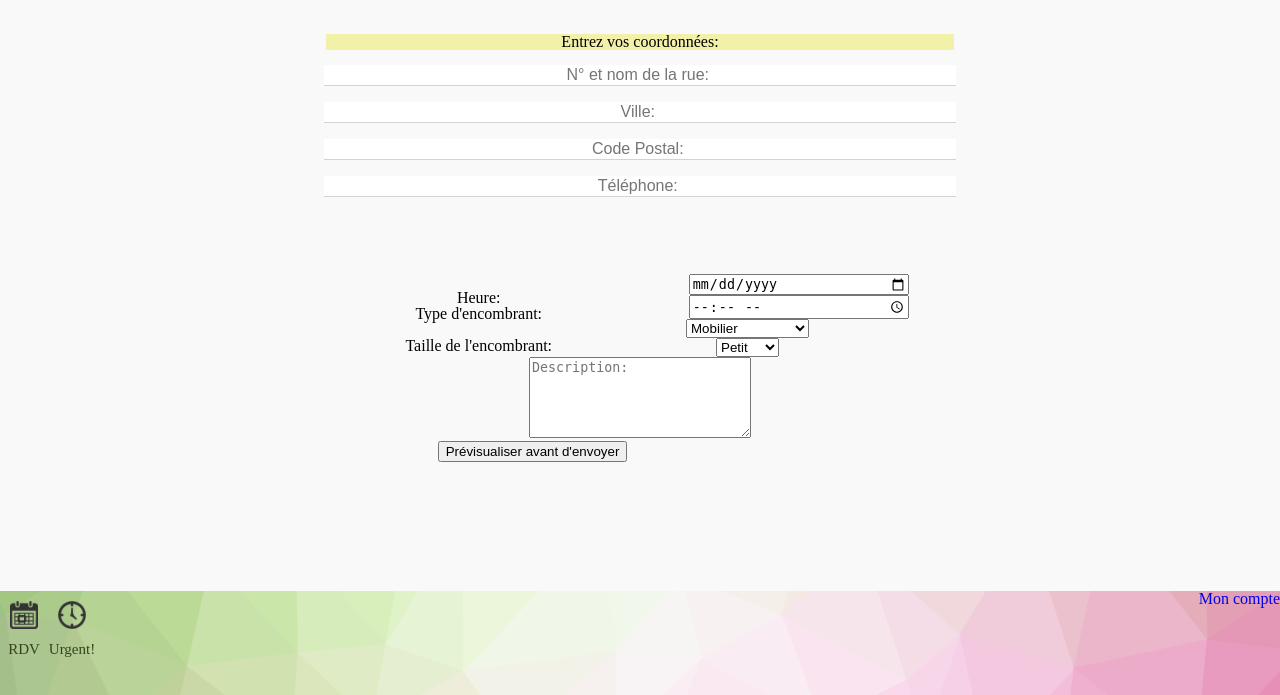
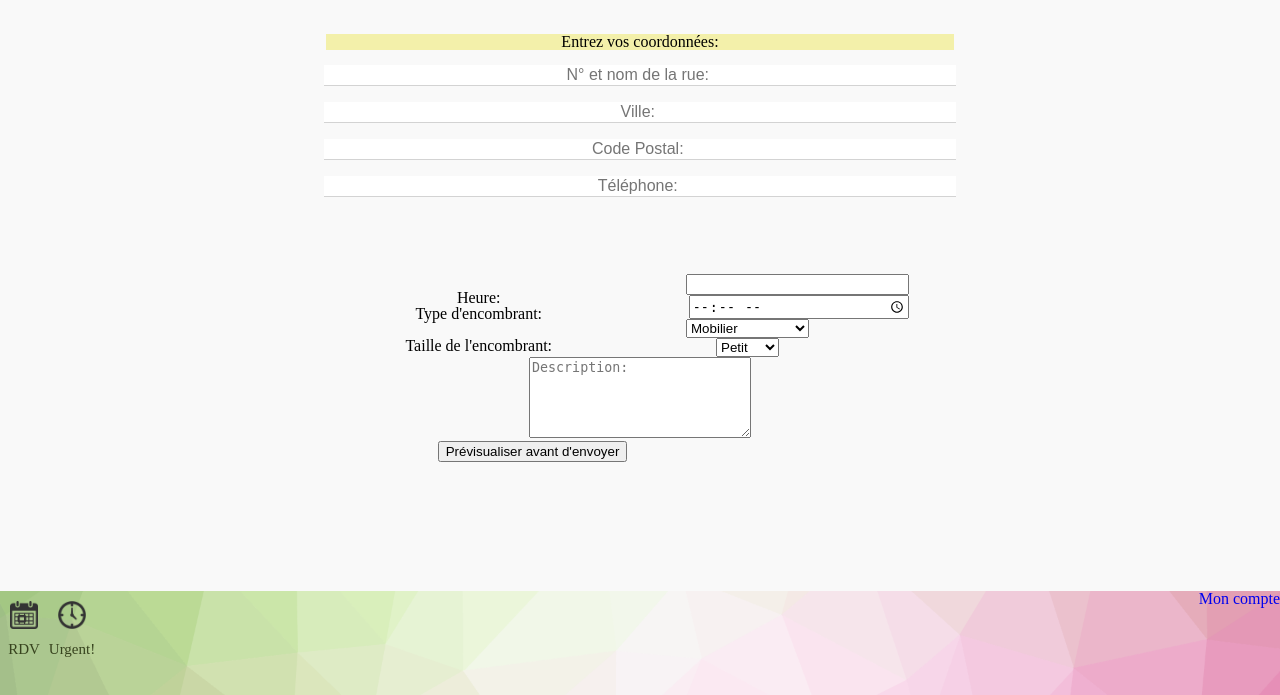
Before and after one commit to LexaFu/trash, a PHP site: page /appointment.php in a window 1280 px wide. Shown: the part 105-800 px from the top of the page. Run offline with PHP 8.4, Linux system fonts and the light colour scheme; the visitor is signed in with stand-in values (Sample User, id 1); data that the repository does not hold is empty; some libraries are stand-ins or nearby versions.

Commit message:
modification appointment.php, connect.php

```diff
--- a/appointment.php
+++ b/appointment.php
@@ -24,7 +24,7 @@ if (!isset($_SESSION['id_user'])) {
           </div>
 
           <div class="typeAndSize">
-            <input type="date" id="datepicker" name="date_appointment" placeholder="Date de rendez-vous" required>  <br>
+            <input id="datepicker" name="date_appointment" required>  <br>
             <label>Heure: </label>
             <input class="hour_appointment" type="time" name="hour_appointment" required><br>
             <label for="type">Type d'encombrant: </label>
--- a/connect.php
+++ b/connect.php
@@ -1,7 +1,7 @@
 <?php
 
 try{
-    $bdd = new PDO('mysql:host=localhost;dbname=trash;charset=latin1', 'root','root');
+    $bdd = new PDO('mysql:host=localhost;dbname=trash;charset=latin1', 'root','');
 }
 catch(Exeption $e)
 {
```
